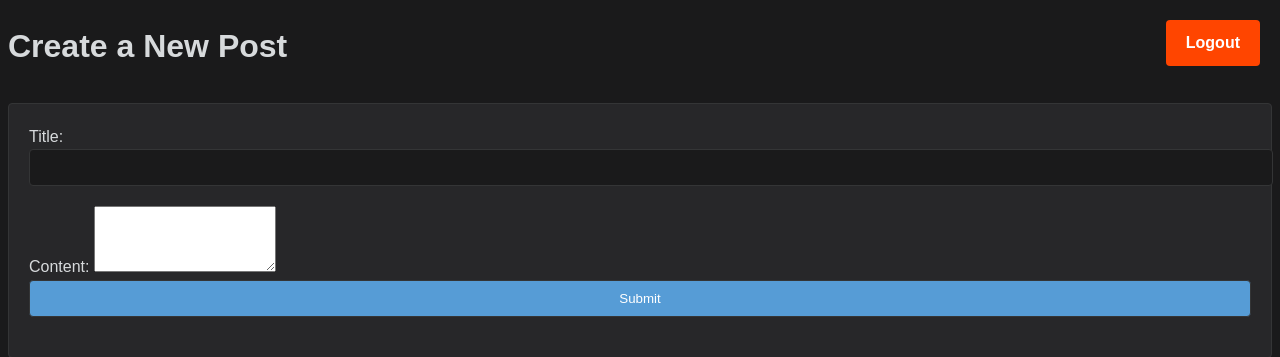
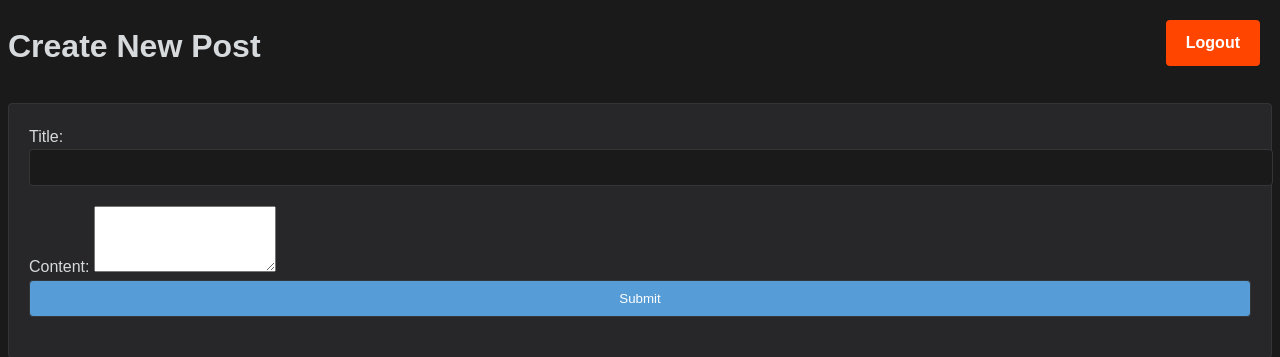
Before and after one commit to s27dsam/Private-Web-Blog-, a FastAPI app: page /create-post in a window 1280 px wide. Shown: the top 357 px of the page. Run offline with FastAPI, Linux system fonts and the light colour scheme.

Commit message:
made slide changes to html files

```diff
--- a/templates/create_post.html
+++ b/templates/create_post.html
@@ -10,7 +10,7 @@
     <a href="/logout" class="logout-button">Logout</a>
 
     <header>
-        <h1>Create a New Post</h1>
+        <h1>Create New Post</h1>
     </header>
 
     <section class="create-post-form">
--- a/templates/posts.html
+++ b/templates/posts.html
@@ -11,7 +11,7 @@
 
     <header>
         <h1>Blog</h1>
-        <a href="/create-post" class="create-post-link">Create a New Post</a>
+        <a href="/create-post" class="create-post-link">Create New Post</a>
     </header>
 
     <section>
```
